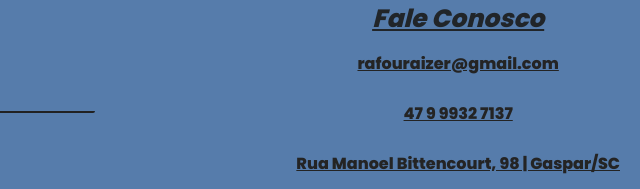
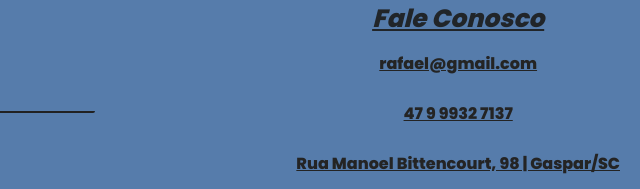
Before and after one commit to RaizerTechDev/projeto-raizer-digital-solutions, a website: page index.html in a window 1280 px wide. Shown: the part 2307-2496 px from the top of the page, 640-1280 px from the left. Drawn offline with nearby package versions, Linux system fonts and the light colour scheme.

Commit message:
:recycle: refactor index.html

```diff
--- a/index.html
+++ b/index.html
@@ -181,7 +181,7 @@
       <div class="footer-right">
         <h3 class="footer__contato">Fale Conosco</h3>
         <a href="mailto:raizertechdev@gmail.com" target="_blank" rel="external" title="E-mail">
-          <p class="footer-text">rafouraizer@gmail.com</p>
+          <p class="footer-text">rafael@gmail.com</p>
         </a>
 
         </a>
```
